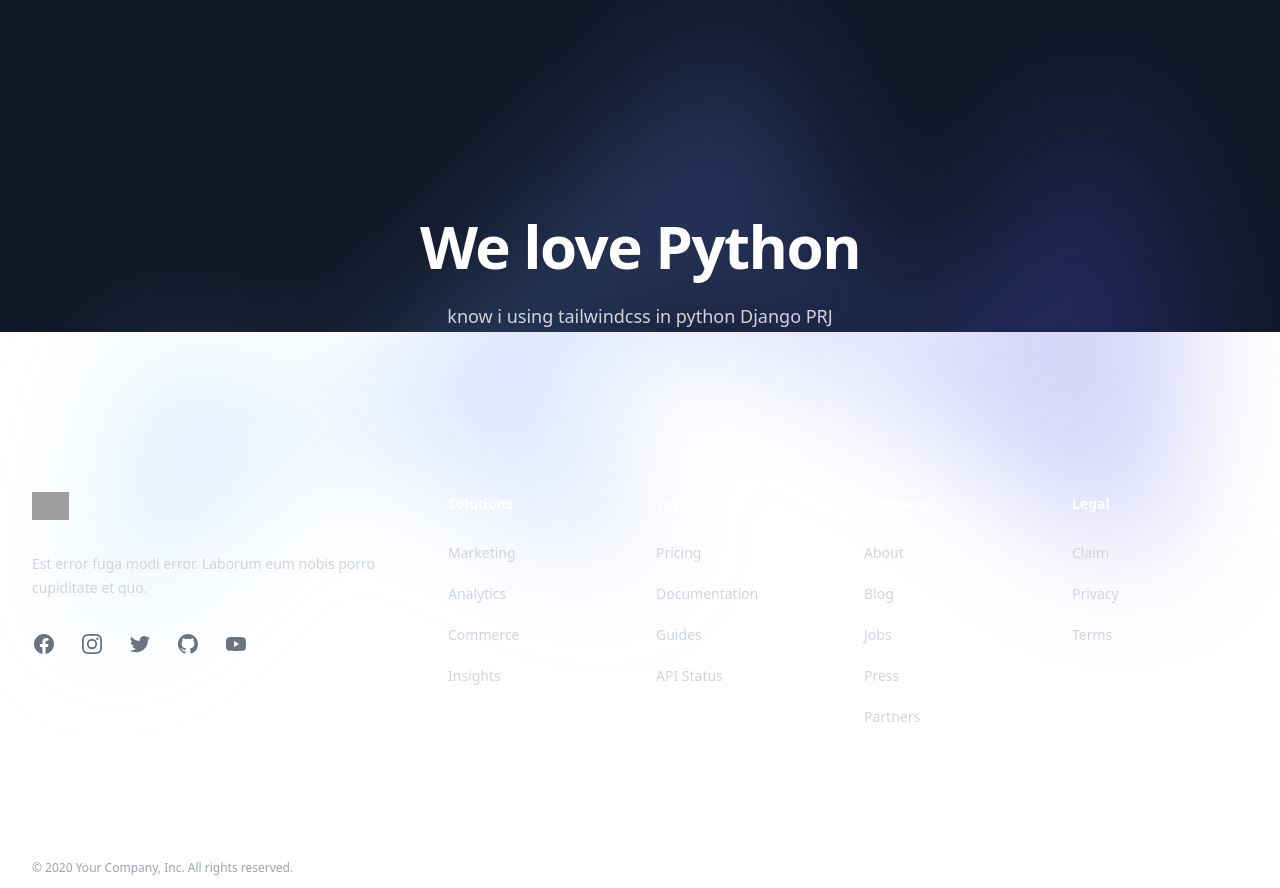
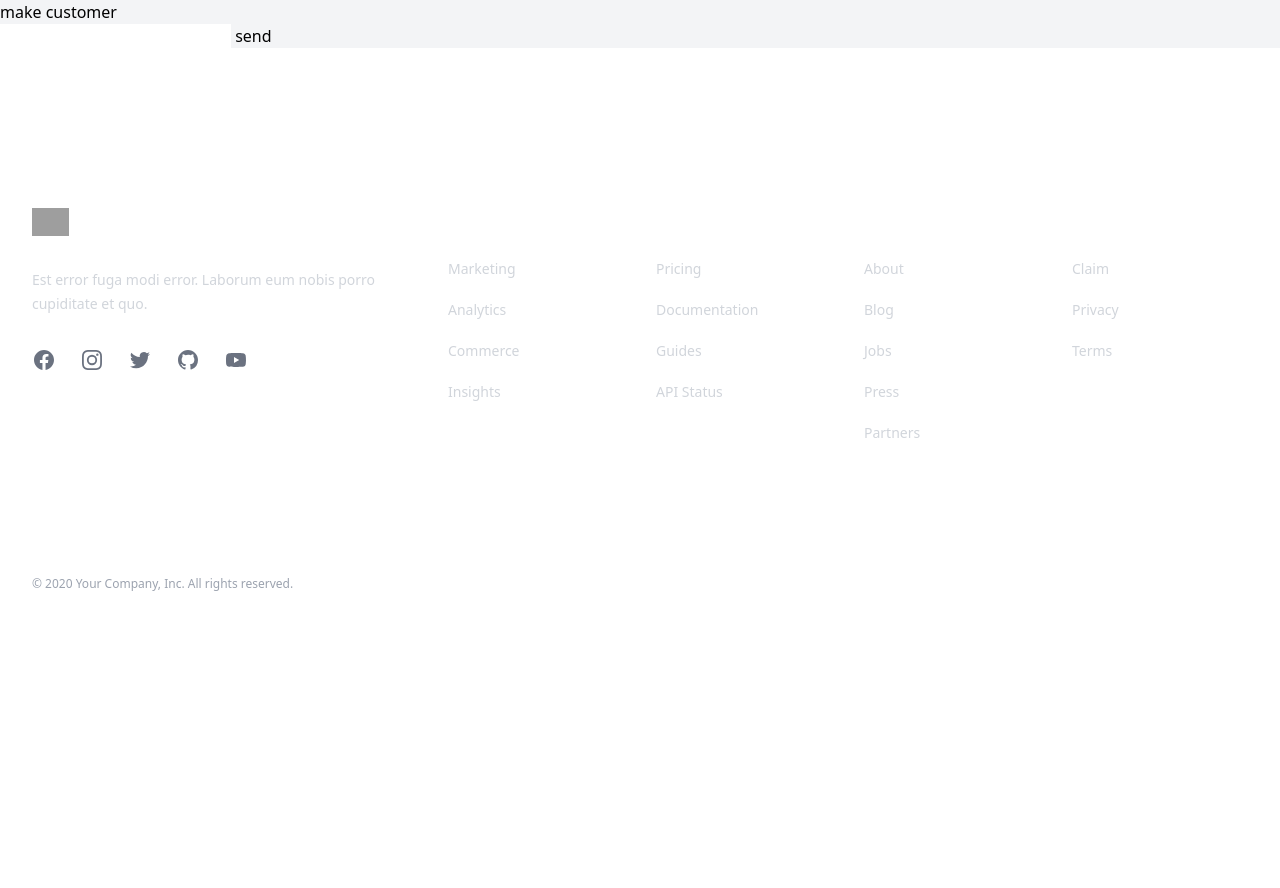
Before and after one commit to mehrdadshirvan/python_blog, a Django app: page / in a window 1280 px wide. Shown: the top 888 px of the page. After the commit the page ends 591 px from the top, so only its background shows below. Run offline with Django 4.2, Linux system fonts and the light colour scheme; some libraries are stand-ins or nearby versions; grey boxes are pictures that could not be loaded.

Commit message:
create customer from form and store in DB

```diff
--- a/blog/urls.py
+++ b/blog/urls.py
@@ -5,5 +5,6 @@
     path("",views.index, name="blog-index"),
     path("create",views.create, name="blog-create"),
     path("posts",views.posts, name="blog-posts"),
-    path("posts/<slug:slug>",views.single_post, name="blog-single-post")
+    path("posts/<slug:slug>",views.single_post, name="blog-single-post"),
+    path("customer/create",views.create_customer, name="create-customer")
 ]
--- a/blog/views.py
+++ b/blog/views.py
@@ -1,11 +1,14 @@
+from xml.etree.ElementInclude import include
+
 import mysql.connector.connection
 from MySQLdb import OperationalError
 from django.shortcuts import render, redirect, get_object_or_404
 import requests
 import json
 from django.db import connections
-from django.http import HttpResponse
-from .models import Product
+from django.http import HttpResponse, HttpResponseRedirect
+from .models import Product, Customer
+
 
 # Create your views
 # from blog.models import Product
@@ -37,3 +40,11 @@
     return render(request, "blog/posts-single.html",{
         'name':post.name,
     })
+
+
+def create_customer(request):
+    if request.method == 'POST':
+        name = request.POST['name']
+        Customer(name=name).save()
+
+    return HttpResponseRedirect('/')
--- a/templates/blog/index.html
+++ b/templates/blog/index.html
@@ -1,26 +1,15 @@
 {% extends "base.html" %}
 {% block title %} posts list {% endblock %}
 {% block content %}
-    <div class="bg-gray-900">
+    <div class="bg-gray-100">
 
         <main class="relative isolate">
-            <!-- Background -->
-            <div class="absolute inset-x-0 top-4 -z-10 flex transform-gpu justify-center overflow-hidden blur-3xl"
-                 aria-hidden="true">
-                <div class="aspect-[1108/632] w-[69.25rem] flex-none bg-gradient-to-r from-[#80caff] to-[#4f46e5] opacity-25"
-                     style="clip-path: polygon(73.6% 51.7%, 91.7% 11.8%, 100% 46.4%, 97.4% 82.2%, 92.5% 84.9%, 75.7% 64%, 55.3% 47.5%, 46.5% 49.4%, 45% 62.9%, 50.3% 87.2%, 21.3% 64.1%, 0.1% 100%, 5.4% 51.1%, 21.4% 63.9%, 58.9% 0.2%, 73.6% 51.7%)"></div>
-            </div>
-
-            <!-- Header section -->
-            <div class="px-6 pt-14 lg:px-8">
-                <div class="mx-auto max-w-2xl pt-24 text-center sm:pt-40">
-                    <h2 class="text-4xl font-bold tracking-tight text-white sm:text-6xl">We love Python</h2>
-                    <p class="mt-6 text-lg leading-8 text-gray-300">
-                        know i using tailwindcss in python Django PRJ
-                    </p>
-                </div>
-            </div>
-
+            make customer
+            <form action="{% url 'create-customer' %}" method="POST">
+                {% csrf_token %}
+                <input type="text" name="name" id="name">
+                <button type="submit">send</button>
+            </form>
         </main>
 
     </div>
```
Also changed, not shown: blog/views/from.py (added, +7 -0 lines).
